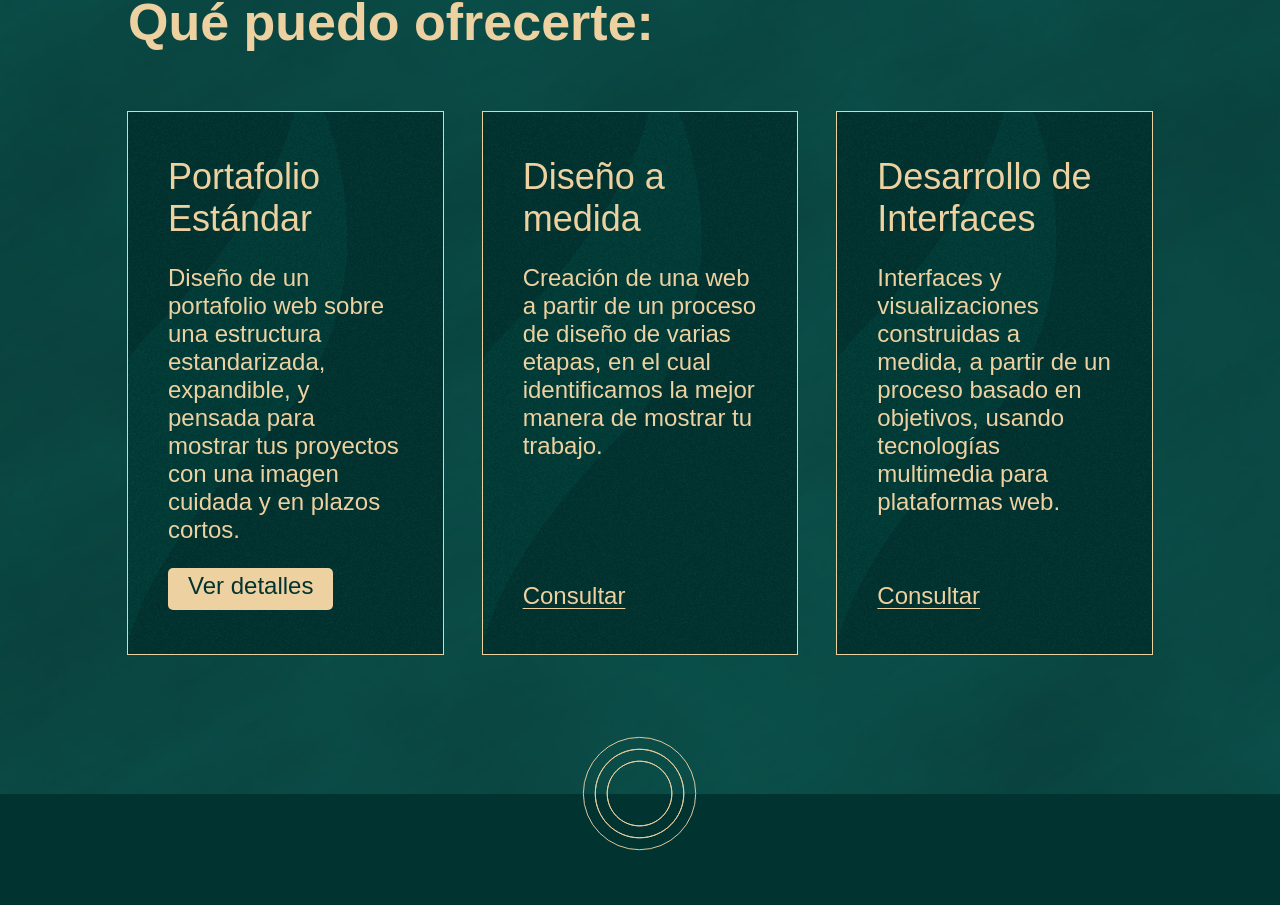
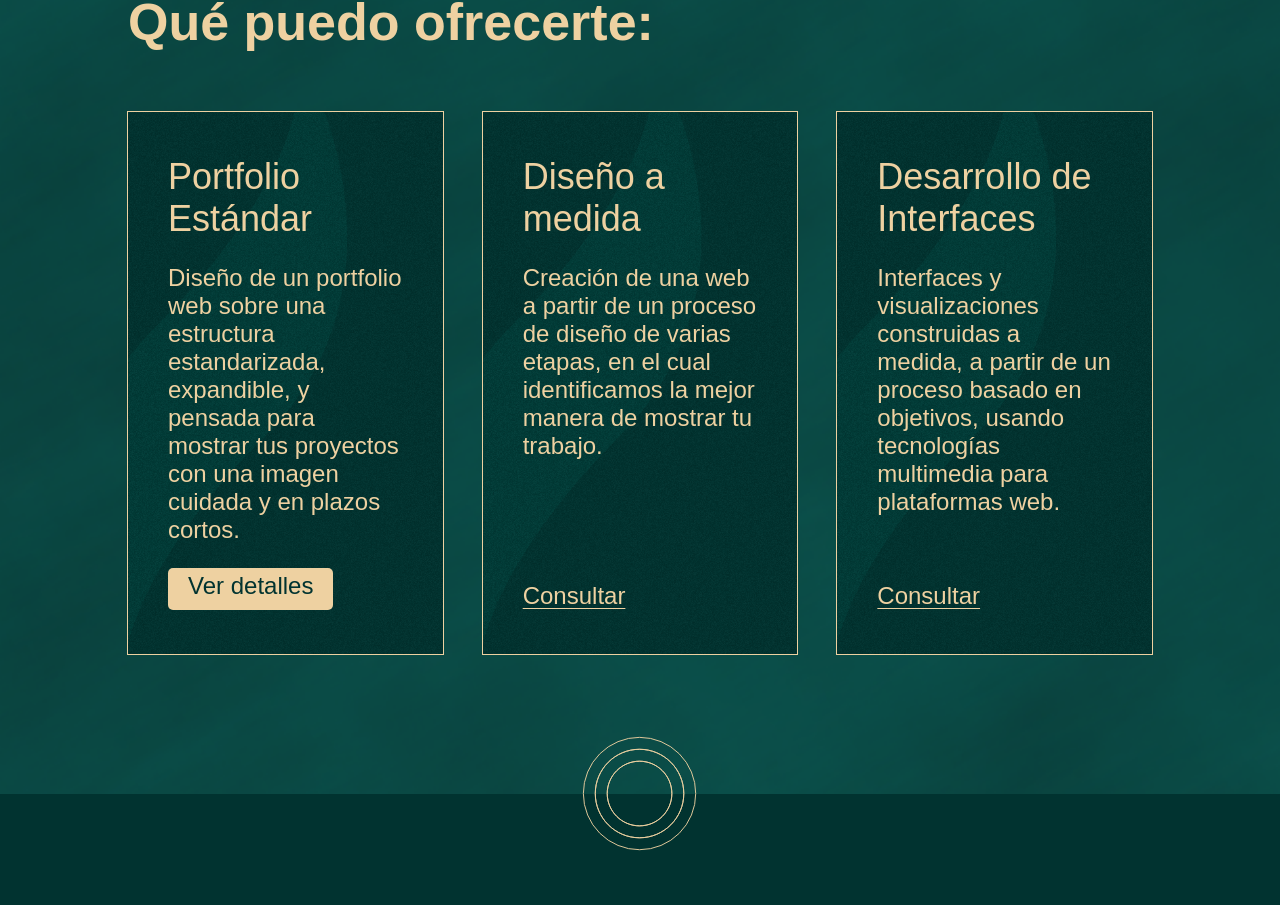
Before and after one commit to taimune/website, a Next.js app: page / in a window 1280 px wide. Shown: the part 3783-4688 px from the top of the page. Built offline with nearby package versions, Linux system fonts and the light colour scheme; a web font is replaced by a local one.

Commit message:
Corregir rutas

```diff
--- a/app/page.js
+++ b/app/page.js
@@ -106,21 +106,21 @@ export default function Home() {
                     {/* <p>Diseñé algunos servicios para que puedas elegir entre (...)</p> */}
                     <div className={styles.contenedorServicios}>
                         <ItemServicio
-                            tituloServicio="Portafolio Estándar"
-                            descripcionServicio="Diseño de un portafolio web sobre una estructura estandarizada, expandible, y pensada para mostrar tus proyectos con una imagen cuidada y en plazos cortos."
-                            url="/portafolio-estandar"
+                            tituloServicio="Portfolio Estándar"
+                            descripcionServicio="Diseño de un portfolio web sobre una estructura estandarizada, expandible, y pensada para mostrar tus proyectos con una imagen cuidada y en plazos cortos."
+                            url="/portfolio-estandar"
                             textoLink="Ver detalles"
                             botonResaltado={true}
                         />
                         <ItemServicio
                             tituloServicio="Diseño a medida"
                             descripcionServicio="Creación de una web a partir de un proceso de diseño de varias etapas, en el cual identificamos la mejor manera de mostrar tu trabajo."
-                            url="#"
+                            url="/#contacto"
                         />
                         <ItemServicio
                             tituloServicio="Desarrollo de Interfaces"
                             descripcionServicio="Interfaces y visualizaciones construidas a medida, a partir de un proceso basado en objetivos, usando tecnologías multimedia para plataformas web."
-                            url="#"
+                            url="/#contacto"
                         />
                     </div>
                 </section>
--- a/app/portafolio-estandar/page.module.css
+++ b/app/portfolio-estandar/page.module.css
@@ -226,6 +226,7 @@
     background: var(--tai-pink-main);
     font-weight: 300;
     font-size: 0.9rem;
+    text-decoration: none;
 }
 
 /*-------------*/
```
Also changed, not shown: app/portfolio-estandar/page.js (renamed from app/portafolio-estandar/page.js).
